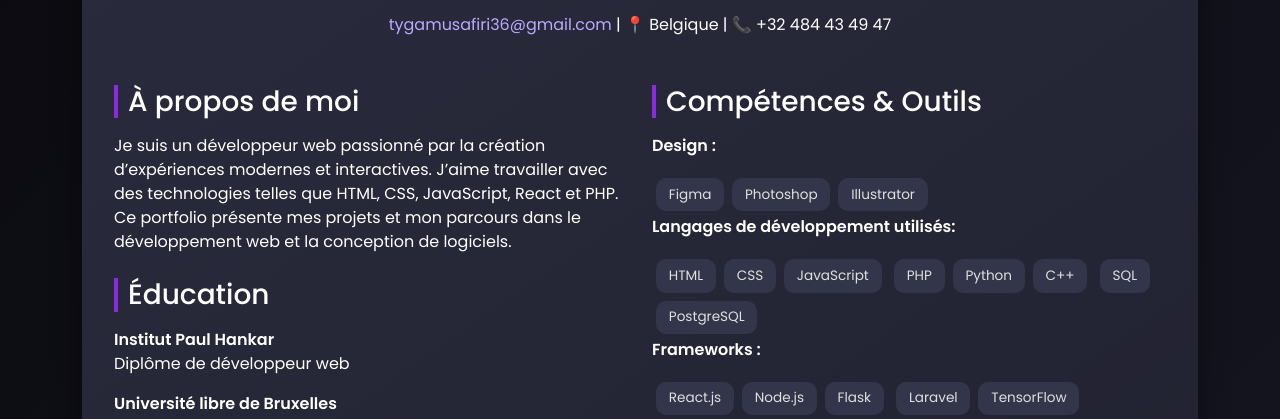
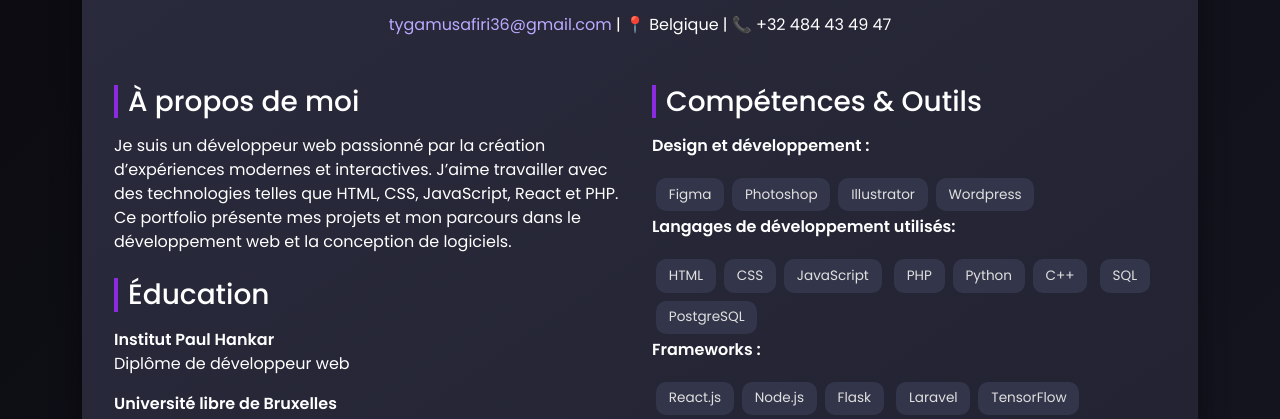
Before and after one commit to mmusafiri98/portofoglio-Musafiri-Muyumba, a plain HTML site: page index.html in a window 1280 px wide. Shown: the part 315-734 px from the top of the page. Drawn offline with nearby package versions, Linux system fonts and the light colour scheme.

Commit message:
Update index.html

```diff
--- a/index.html
+++ b/index.html
@@ -139,10 +139,10 @@
                 <div class="col-12 col-lg-6">
                     <h3>Compétences & Outils</h3>
 
-                    <p><strong>Design :</strong></p>
+                    <p><strong>Design et  développement :</strong></p>
                     <div>
                         <span class="skill">Figma</span><span class="skill">Photoshop</span><span
-                            class="skill">Illustrator</span>
+                            class="skill">Illustrator</span><span class="skill">Wordpress</span><span
                     </div>
 
                     <p><strong>Langages de développement utilisés:</strong></p>
```
